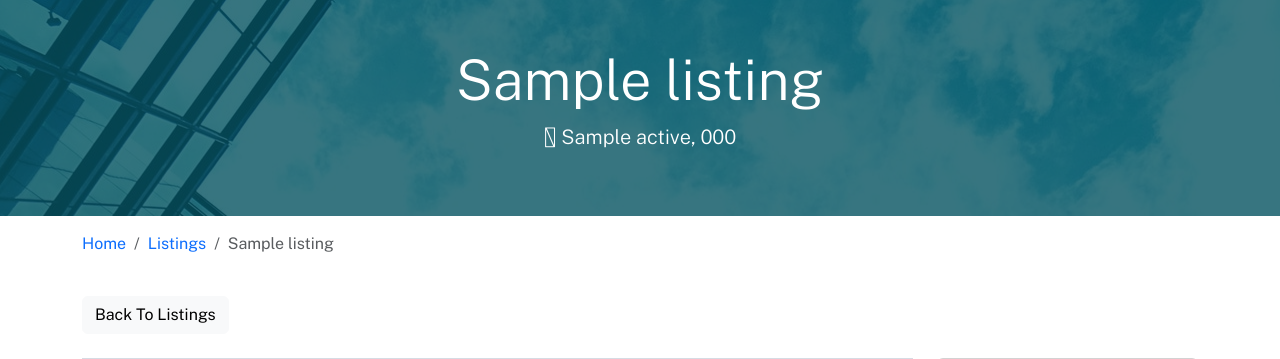
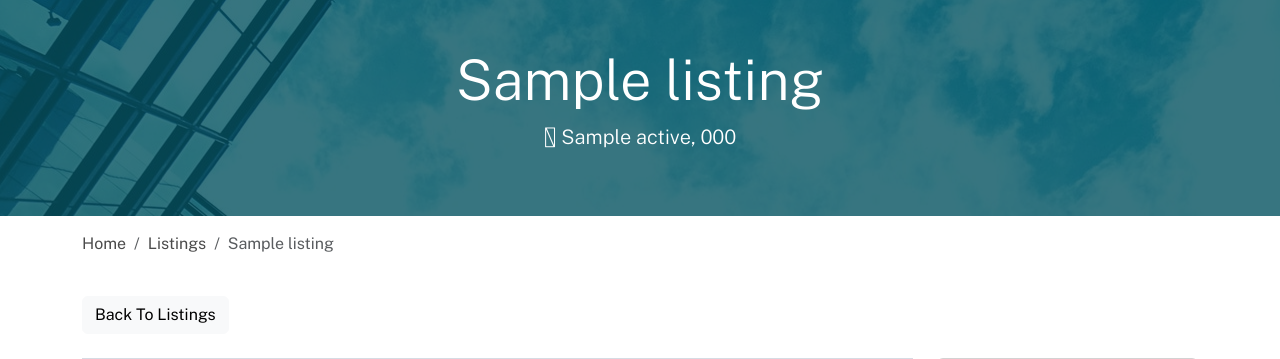
Before and after one commit to usoservicos/cj, a Django app: page /listings/1 in a window 1280 px wide. Shown: the part 133-492 px from the top of the page. Run offline with Django 3.2, Linux system fonts and the light colour scheme; tables that the repository leaves empty hold one stand-in row (values such as "Sample post"); grey boxes marked "Sample" are stand-in pictures; some libraries are stand-ins or nearby versions.

Commit message:
Update listing.html

```diff
--- a/templates/listings/listing.html
+++ b/templates/listings/listing.html
@@ -23,10 +23,10 @@
       <nav>
         <ol class="breadcrumb">
           <li class="breadcrumb-item">
-            <a href="{% url 'index' %}">Home</a>
+            <a href="{% url 'index' %}" style="color: #4b4b4b !important;">Home</a>
           </li>
           <li class="breadcrumb-item">
-            <a href="{% url 'listings' %}">Listings</a>
+            <a href="{% url 'listings' %}" style="color: #4b4b4b !important;">Listings</a>
           </li>
           <li class="breadcrumb-item active">{{ listing.title }}</li>
         </ol>
```
